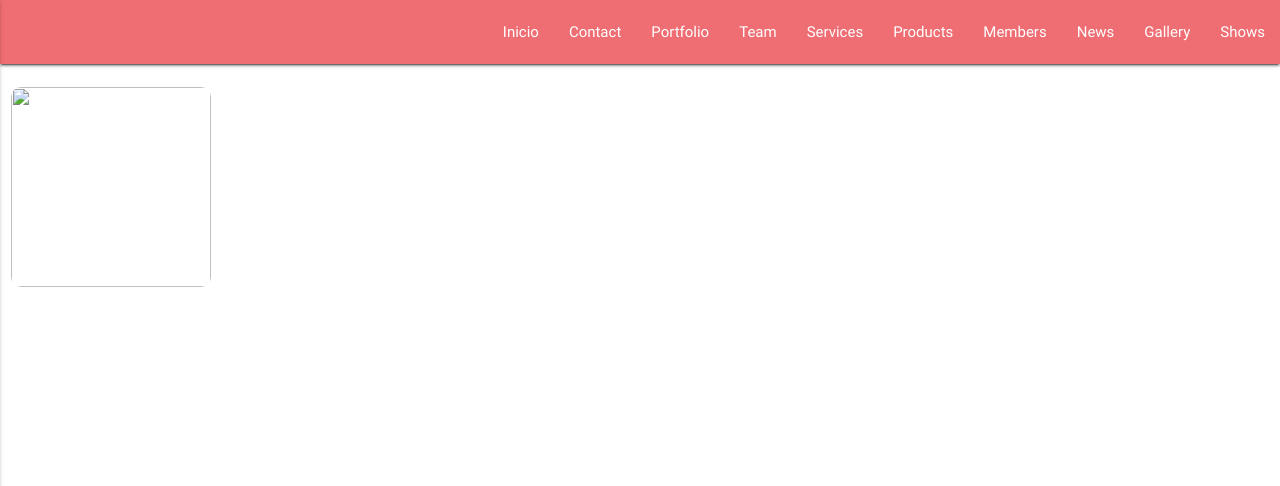
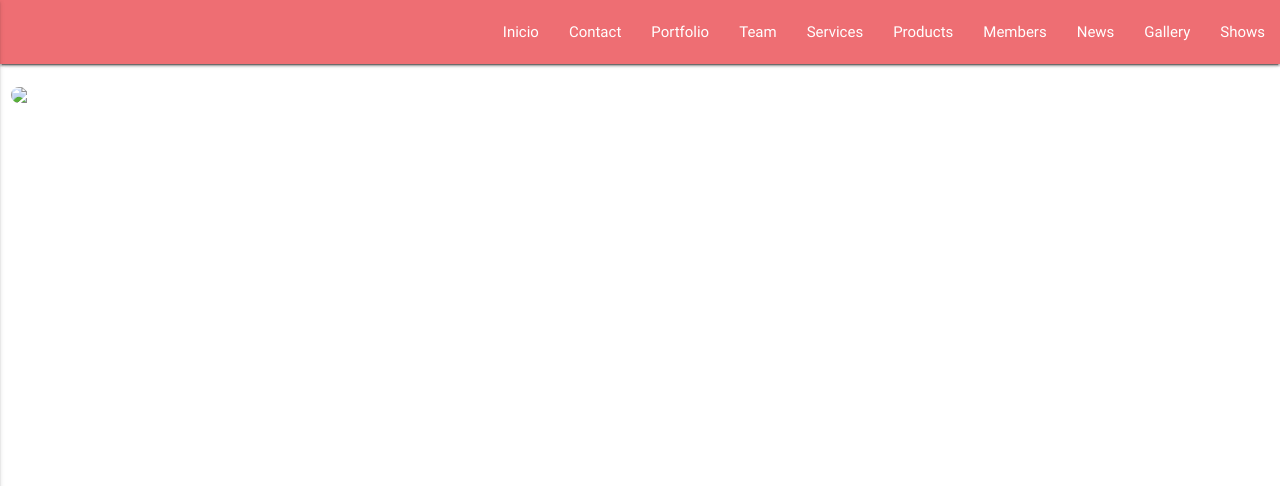
Before and after one commit to elpatiostudio/django_hello, a Django app: template django.prj/dlp/templates/gallery.html in a window 1280 px wide. Shown: the top 486 px of the page. Run offline with Django 3.2, Linux system fonts and the light colour scheme; the template is opened without the code that fills it: values that come from a table or form of the project are taken from there, others are empty; tables that the repository leaves empty hold one stand-in row (values such as "Sample post"); some libraries are stand-ins or nearby versions.

Commit message:
Gallery col updated

```diff
--- a/django.prj/dlp/templates/gallery.html
+++ b/django.prj/dlp/templates/gallery.html
@@ -9,9 +9,9 @@
 <br>
 <div class="row">
  {% for photo in gallery %}
- 	<div class="col s3">
+ 	<div class="col s12 m4">
 
-           <img class="materialboxed" data-caption="{{photo.caption}}" style="border-radius: 10px" height="200" width="200"  src="{{photo.url}}">
+           <img class="materialboxed" data-caption="{{photo.caption}}" style="border-radius: 10px; width:100%;"  src="{{photo.url}}">
 <br>
 
             </div>
```
